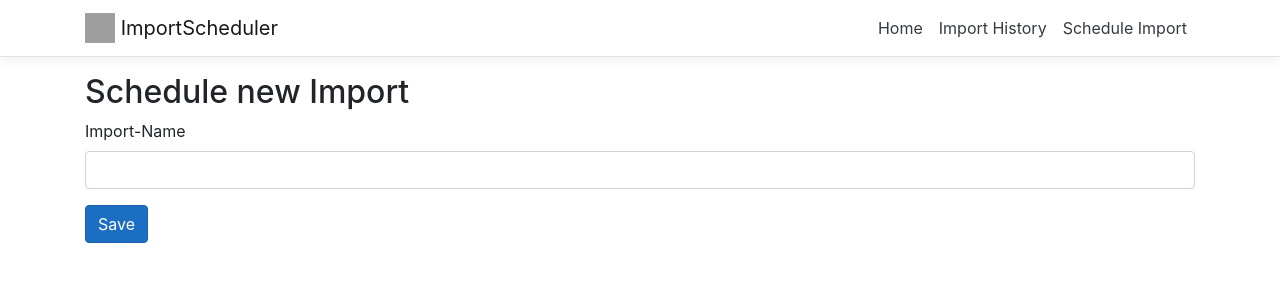
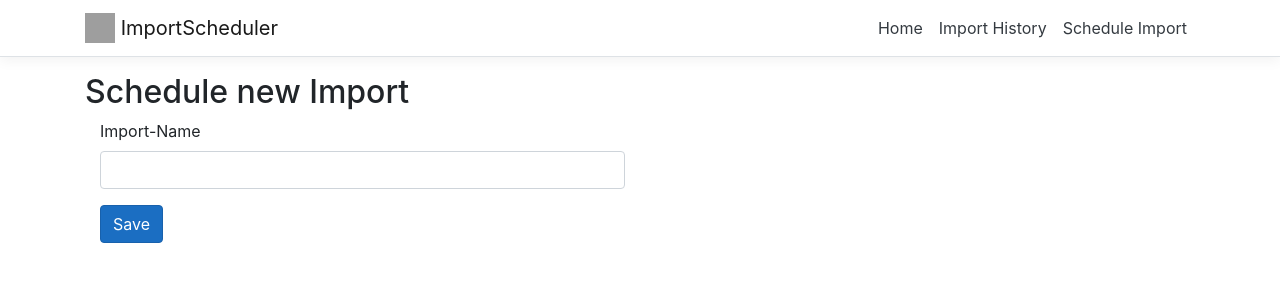
Before and after one commit to philipp-c-moser/ImportScheduler, an Angular app in the folder ImportScheduler/ClientApp/: page /ScheduleImport in a window 1280 px wide. Shown: the top 300 px of the page. Built offline with nearby package versions, Linux system fonts and the light colour scheme; grey boxes are pictures that could not be loaded.

Commit message:
Add col-class

```diff
--- a/ImportScheduler/ClientApp/src/app/components/schedule-import/schedule-import-form/schedule-import-form.component.html
+++ b/ImportScheduler/ClientApp/src/app/components/schedule-import/schedule-import-form/schedule-import-form.component.html
@@ -1,5 +1,4 @@
-<form #f="ngForm" (ngSubmit)="submit()" novalidate>
-
+<form #f="ngForm" class="col-md-6" (ngSubmit)="submit()" novalidate>
 
       <div class="form-group">
         <label for="import-name">Import-Name</label>
@@ -7,8 +6,6 @@
         <div class="alert alert-danger" *ngIf="">Please specify the import-name</div>
       </div>
 
-
-
       <button class="btn btn-primary" [disabled]="">
         Save
       </button>
```
